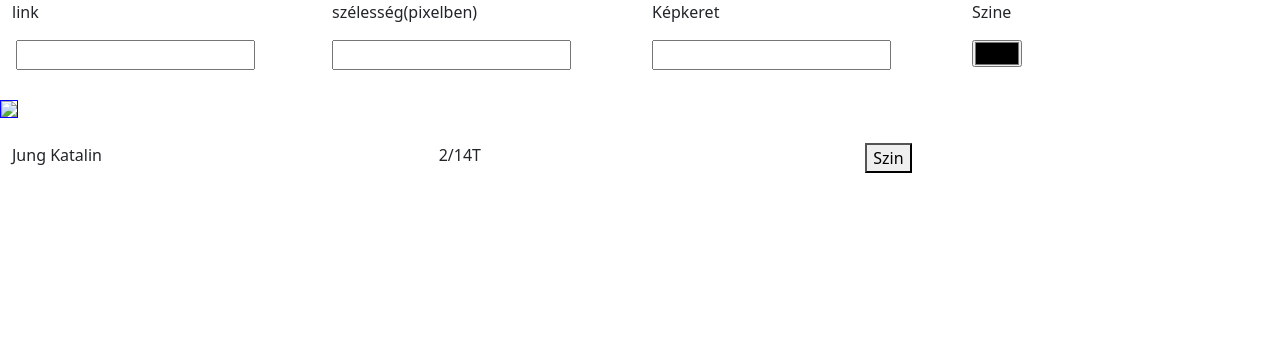
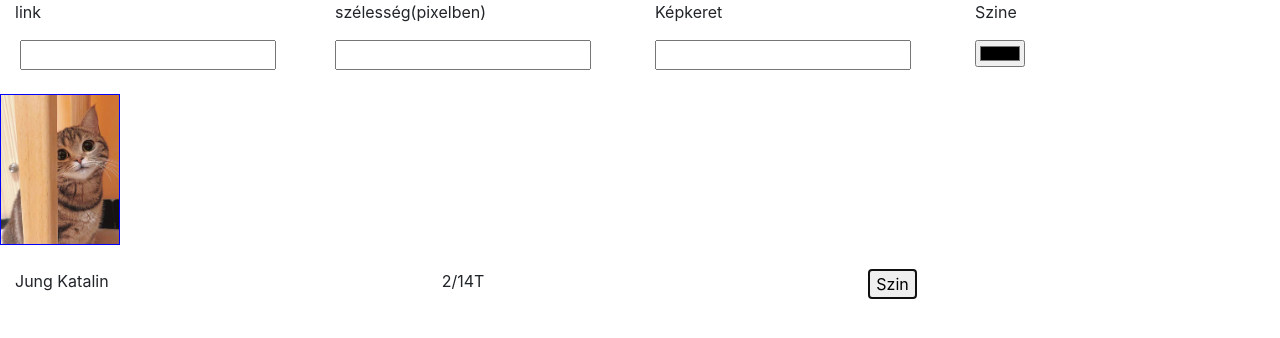
Before and after one commit to JungKata/Digit-lis-K-pkeret2, a website built with webpack: page dist/index.html in a window 1280 px wide. Both pictures are taken after a click on the button "Szin". Built offline with nearby package versions, Linux system fonts and the light colour scheme; files whose address does not match are found by name.

Commit message:
kész again

```diff
--- a/src/index.js
+++ /dev/null
@@ -1,31 +0,0 @@
-import './style.css';
-import 'bootstrap/dist/js/bootstrap.bundle.js';
-import 'bootstrap/dist/css/bootstrap.css';
-
-
-/*let pixel = parseFloat(document.getElementById("szelesseg").value);
-let magas = parseFloat(document.getElementById("magassag").value);
-let szin = document.getElementById("szinezes").value;
-*/
-
-function beallit_url(e)
-{
-    document.getElementById('kep_elhelyez').src = e.currentTarget.value;
-
-}
-function beallit_szelesseg(e){
-    document.getElementById('kep_elhelyez').width = e.currentTarget.value;
-}
-
-function beallit_keret(e)
-{
-    document.getElementById("kep_elhelyez").style.border = parent(document.getElementById("keret").value)
-}
-
-function init()
-{
-document.getElementById('kep').addEventListener('change', beallit_url);
-document.getElementById('kep').addEventListener('input', beallit_szelesseg);
-}
-
-document.addEventListener('DOMContentLoaded',init)
--- /dev/null
+++ b/src/main.css
@@ -0,0 +1,20 @@
+footer{
+    height: 120px;
+    background-color: skyblue;
+    color: aliceblue;
+    text-align: center;
+    align-items: center;
+    justify-content: center;
+}
+
+.darkmode{
+    background-color: #0b0a14;
+    color: white;
+
+}
+#kep_elhelyez{
+    display: block;
+    margin-left: auto;
+    margin-right: auto;
+
+}
--- /dev/null
+++ b/src/main.js
@@ -0,0 +1,38 @@
+
+
+
+function beallit_url(e)
+{
+    document.getElementById('kep_elhelyez').src = e.currentTarget.value;
+
+}
+function beallit_szelesseg(e){
+    document.getElementById('kep_elhelyez').width = e.currentTarget.value;
+}
+
+function beallit_keret(e)
+{
+    document.getElementById('kep_elhelyez').style.border = e.currentTarget.value + "px solid" + document.getElementById('szinezes').value;
+}
+
+function beallit_keretSzin(e)
+{
+    document.getElementById('kep_elhelyez').style.borderColor = e.currentTarget.value;
+}
+
+function darkmoment()
+{
+    let e = document.body;
+    e.classList.toggle('darkmode')
+}
+
+function init()
+{
+document.getElementById('kep').addEventListener('change', beallit_url);
+document.getElementById('szelesseg').addEventListener('input', beallit_szelesseg);
+document.getElementById('keret').addEventListener('input', beallit_keret);
+document.getElementById('szinezes').addEventListener('input', beallit_keretSzin);
+document.getElementById('darkmode').addEventListener('click',darkmoment);
+}
+
+document.addEventListener('DOMContentLoaded',init)
```
Also changed, not shown: dist/index.html, src/cica.jpeg (added), src/style.css (deleted).
